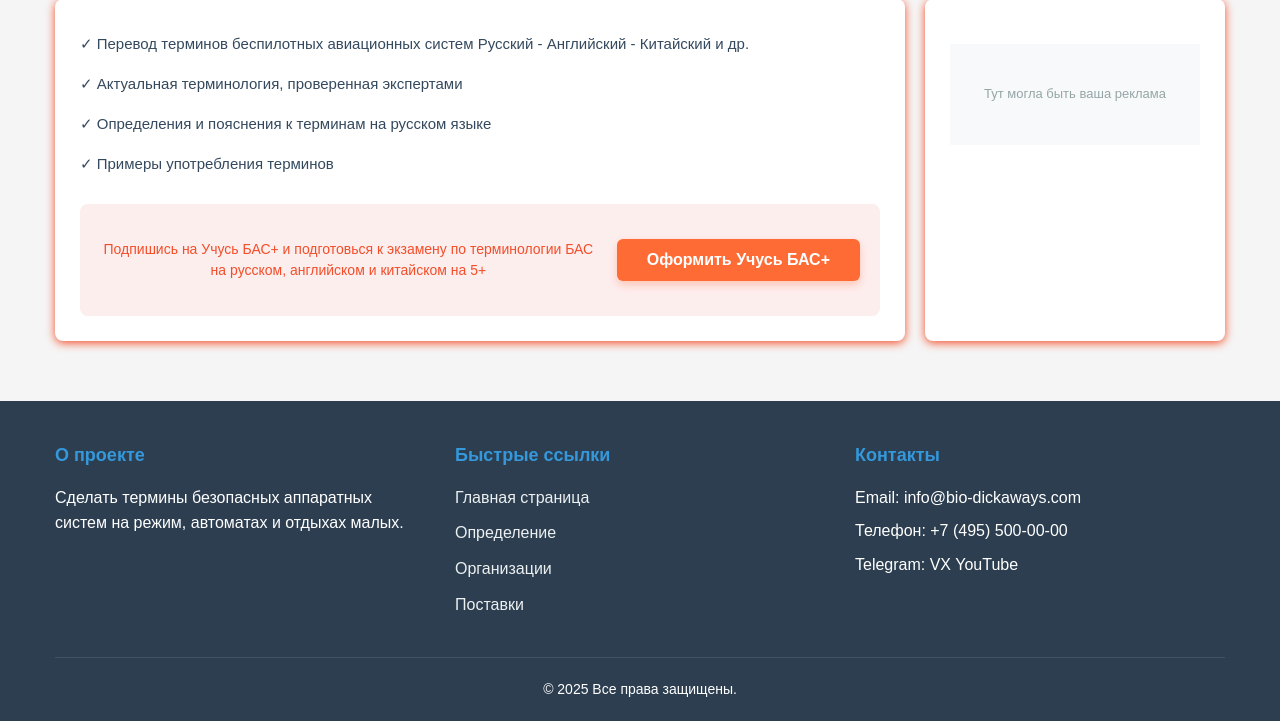
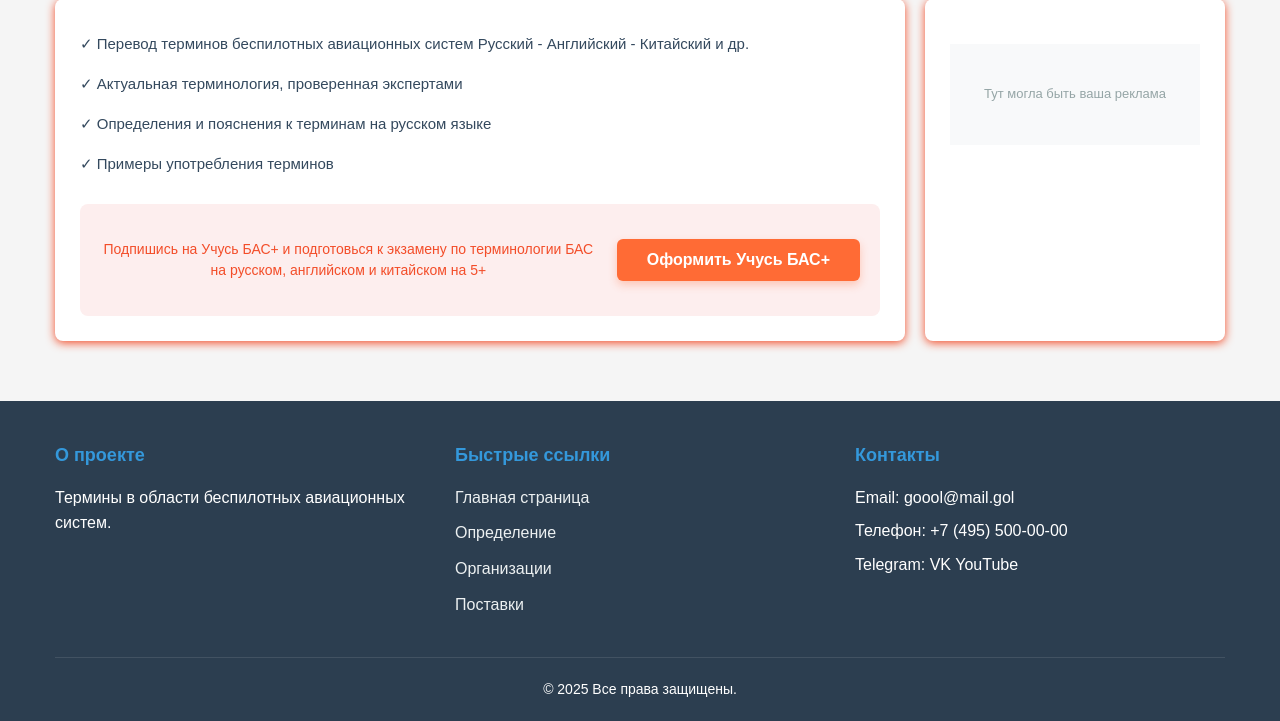
Before and after one commit to Jlanceth/bas_project, a Django app: template bas_project/templates/pages/home.html in a window 1280 px wide. Shown: the part 1373-2094 px from the top of the page. Run offline with Django 4.2, Linux system fonts and the light colour scheme; the template is opened without the code that fills it, so the values that code supplies are empty; some libraries are stand-ins or nearby versions.

Commit message:
корректировка футера)))

```diff
--- a/bas_project/templates/includes/footer.html
+++ b/bas_project/templates/includes/footer.html
@@ -3,7 +3,7 @@
         <div class="footer-content">
             <div class="footer-section">
                 <h3>О проекте</h3>
-                <p>Сделать термины безопасных аппаратных систем на режим, автоматах и отдыхах малых.</p>
+                <p>Термины в области беспилотных авиационных систем.</p>
             </div>
 
             <div class="footer-section">
@@ -19,9 +19,9 @@
             <div class="footer-section">
                 <h3>Контакты</h3>
                 <ul class="footer-contacts">
-                    <li>Email: info@bio-dickaways.com</li>
+                    <li>Email: goool@mail.gol</li>
                     <li>Телефон: +7 (495) 500-00-00</li>
-                    <li>Telegram: VX YouTube</li>
+                    <li>Telegram: VK YouTube</li>
                 </ul>
             </div>
         </div>
```
